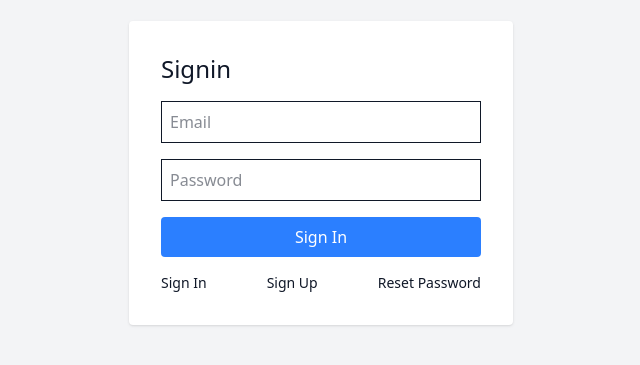
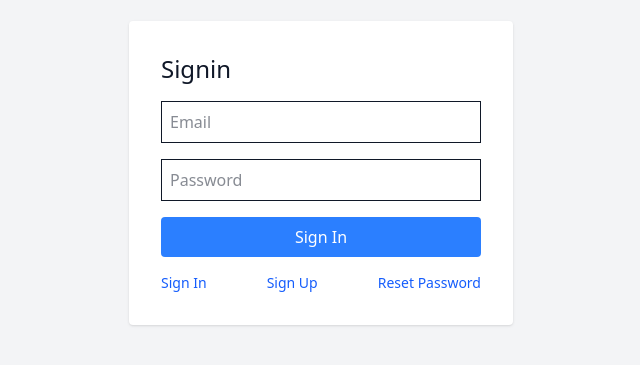
Before and after one commit to freakboy791/asset_manager, a Next.js app: page / in a window 1280 px wide. Shown: the part 227-592 px from the top of the page, without its empty margins (319-959 px from the left). Built offline with nearby package versions, Linux system fonts and the light colour scheme; no server answers.

Commit message:
style(auth): make footer mode links blue with underline + focus

```diff
--- a/pages/index.tsx
+++ b/pages/index.tsx
@@ -144,9 +144,27 @@ export default function Home() {
         {message && <p className="mt-4 text-sm">{message}</p>}
 
         <div className="mt-4 flex justify-between text-sm">
-          <button onClick={() => setMode("signin")}>Sign In</button>
-          <button onClick={() => setMode("signup")}>Sign Up</button>
-          <button onClick={() => setMode("reset")}>Reset Password</button>
+          <button
+            type="button"
+            onClick={() => setMode("signin")}
+            className="text-blue-600 hover:underline focus:outline-none focus:ring-2 focus:ring-blue-500 rounded"
+          >
+            Sign In
+          </button>
+          <button
+            type="button"
+            onClick={() => setMode("signup")}
+            className="text-blue-600 hover:underline focus:outline-none focus:ring-2 focus:ring-blue-500 rounded"
+          >
+            Sign Up
+          </button>
+          <button
+            type="button"
+            onClick={() => setMode("reset")}
+            className="text-blue-600 hover:underline focus:outline-none focus:ring-2 focus:ring-blue-500 rounded"
+          >
+            Reset Password
+          </button>
         </div>
       </div>
     </div>
```
